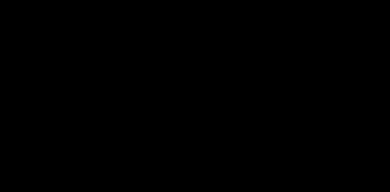
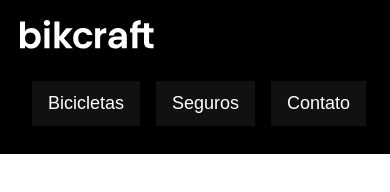
Before and after one commit to willian774/bikcraft, a plain HTML site: page index.html in a window 390 px wide. Drawn offline with Linux system fonts and the light colour scheme.

Commit message:
header menu

```diff
--- a/CSS/style.css
+++ b/CSS/style.css
@@ -1,3 +1,86 @@
 body {
-  background-color: black;
+  margin: 0px;
+  font-family: Arial, Helvetica, sans-serif;
 }
+
+ul {
+  margin: 0px;
+  padding: 0px;
+  list-style: none;
+}
+
+a {
+  text-decoration: none;
+}
+
+.header-bg {
+  background-color: #000000;
+}
+
+.header {
+  display: flex;
+  flex-wrap: wrap;
+  gap: 20px;
+  justify-content: space-between;
+  align-items: center;
+  box-sizing: border-box;
+  padding: 20px;
+  max-width: 1200px;
+  margin: 0 auto;
+}
+
+.header-menu {
+  display: flex;
+  gap: 40px;
+}
+
+.header-menu a {
+  padding: 16px 0px;
+  display: inline-block;
+  color: #ffffff;
+  font-size: 18px;
+  position: relative;
+}
+
+.header-menu a::after {
+  content: "";
+  display: block;
+  height: 2px;
+  width: 0%;
+  background: #ffffff;
+  margin-top: 4px;
+  transition: 0.2s;
+  position: absolute;
+}
+
+.header-menu a:hover::after {
+  width: 100%;
+}
+
+@media (max-width: 800px) {
+  .header-menu {
+    gap: 20px;
+  }
+
+  .header-menu a {
+    background-color: #111111;
+    padding: 12px 16px;
+    transition: 0.2s;
+  }
+
+  .header-menu a:hover {
+    background-color: #202020;
+  }
+
+  .header-menu a::after {
+    display: none;
+  }
+}
+
+@media (max-width: 400px) {
+  .header-menu {
+    gap: 16px;
+    padding: 8px 12px;
+    font-size: 14px;
+  }
+}
--- a/index.html
+++ b/index.html
@@ -11,7 +11,19 @@
 </head>
 
 <body>
-
+  <header class="header-bg">
+    <div class="header">
+      <a href="./"><img src="./img/bikcraft.svg" alt="Bikcraft">
+      </a>
+      <nav aria-label="primaria">
+        <ul class="header-menu">
+          <li><a href="./bicicletas.html">Bicicletas</a></li>
+          <li><a href=".seguros.html">Seguros</a></li>
+          <li><a href=".contato.html">Contato</a></li>
+        </ul>
+      </nav>
+    </div>
+  </header>
 </body>
 
 </html>
```
Also changed, not shown: 1 other file.
